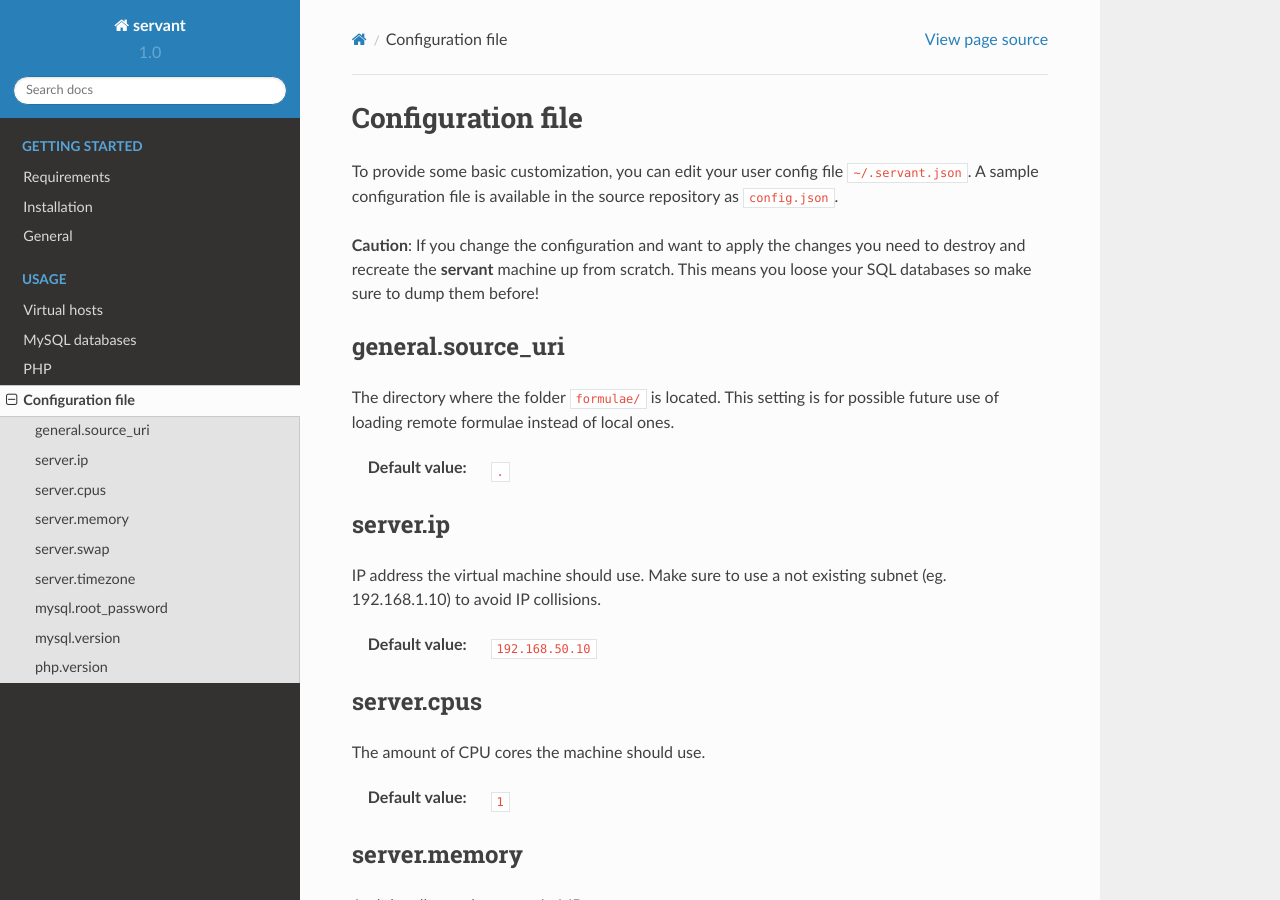
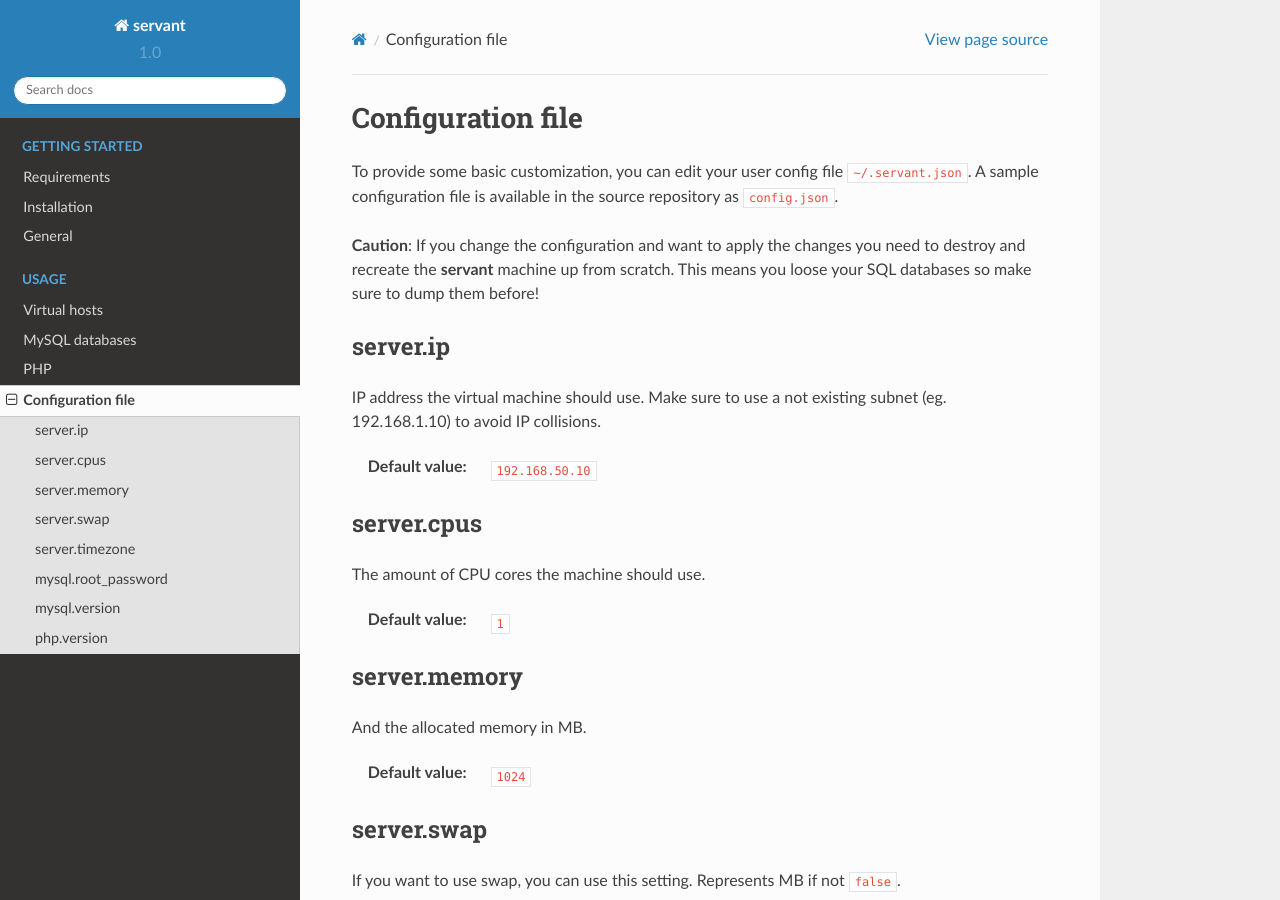
Before and after one commit to frdmn/servant, a Sphinx documentation site: the page built from docs/configuration.rst, in a window 1280 px wide and 900 px high. Built offline with Sphinx 7.4.7 and the Read the Docs theme 2.0.0, drawn with Linux system fonts in a browser that asks for light colours.

Commit message:
Remove source_uri configuration
Resolve #30

```diff
--- a/config.json
+++ b/config.json
@@ -1,8 +1,4 @@
 {
-  "general": {
-    "source_uri":     "."
-  },
-
   "server": {
     "ip":             "192.168.50.10",
     "cpus":           "1",
--- a/docs/configuration.rst
+++ b/docs/configuration.rst
@@ -6,13 +6,6 @@ Configuration file
 To provide some basic customization, you can edit your user config file ``~/.servant.json``. A sample configuration file is available in the source repository as ``config.json``.
 
 **Caution**: If you change the configuration and want to apply the changes you need to destroy and recreate the **servant** machine up from scratch. This means you loose your SQL databases so make sure to dump them before!
-
-general.source_uri
-~~~~~~~~~~~~~~~~~~
-
-The directory where the folder ``formulae/`` is located. This setting is for possible future use of loading remote formulae instead of local ones.
-
-:Default value: ``.``
 
 server.ip
 ~~~~~~~~~
```
Also changed, not shown: 1 other file.
